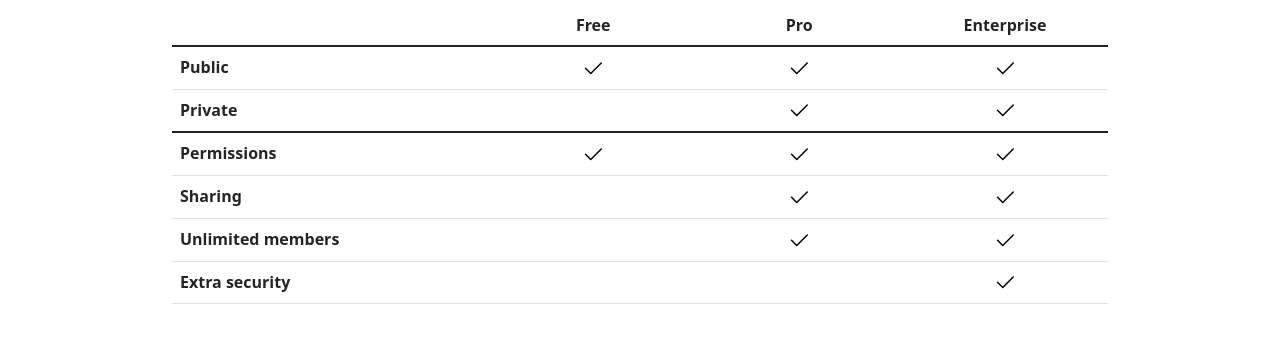
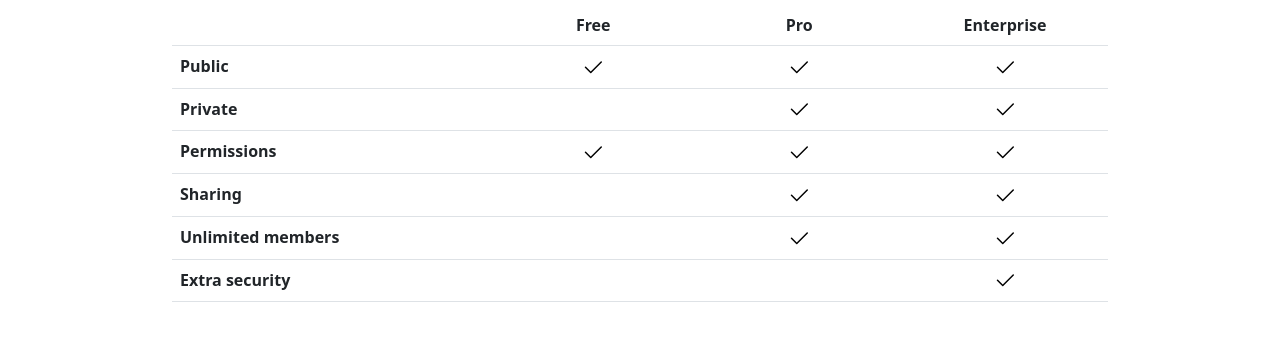
Before and after one commit to shyam10121998/DGL-113-Week-01-Demo, a website: page src/index.html in a window 1280 px wide. Shown: the part 753-1116 px from the top of the page. Drawn offline with nearby package versions, Linux system fonts and the light colour scheme.

Commit message:
update to bootstrap 5.23

```diff
--- a/src/index.html
+++ b/src/index.html
@@ -10,7 +10,7 @@
     <title>Pricing example · Bootstrap v5.1</title>
 
     <!-- Bootstrap CSS -->
-    <link href="https://cdn.jsdelivr.net/npm/bootstrap@5.1.3/dist/css/bootstrap.min.css" rel="stylesheet" integrity="sha384-1BmE4kWBq78iYhFldvKuhfTAU6auU8tT94WrHftjDbrCEXSU1oBoqyl2QvZ6jIW3" crossorigin="anonymous">
+    <link href="https://cdn.jsdelivr.net/npm/bootstrap@5.2.3/dist/css/bootstrap.min.css" rel="stylesheet" integrity="sha384-rbsA2VBKQhggwzxH7pPCaAqO46MgnOM80zW1RWuH61DGLwZJEdK2Kadq2F9CUG65" crossorigin="anonymous">
 
     <style>
       .bd-placeholder-img {
```
